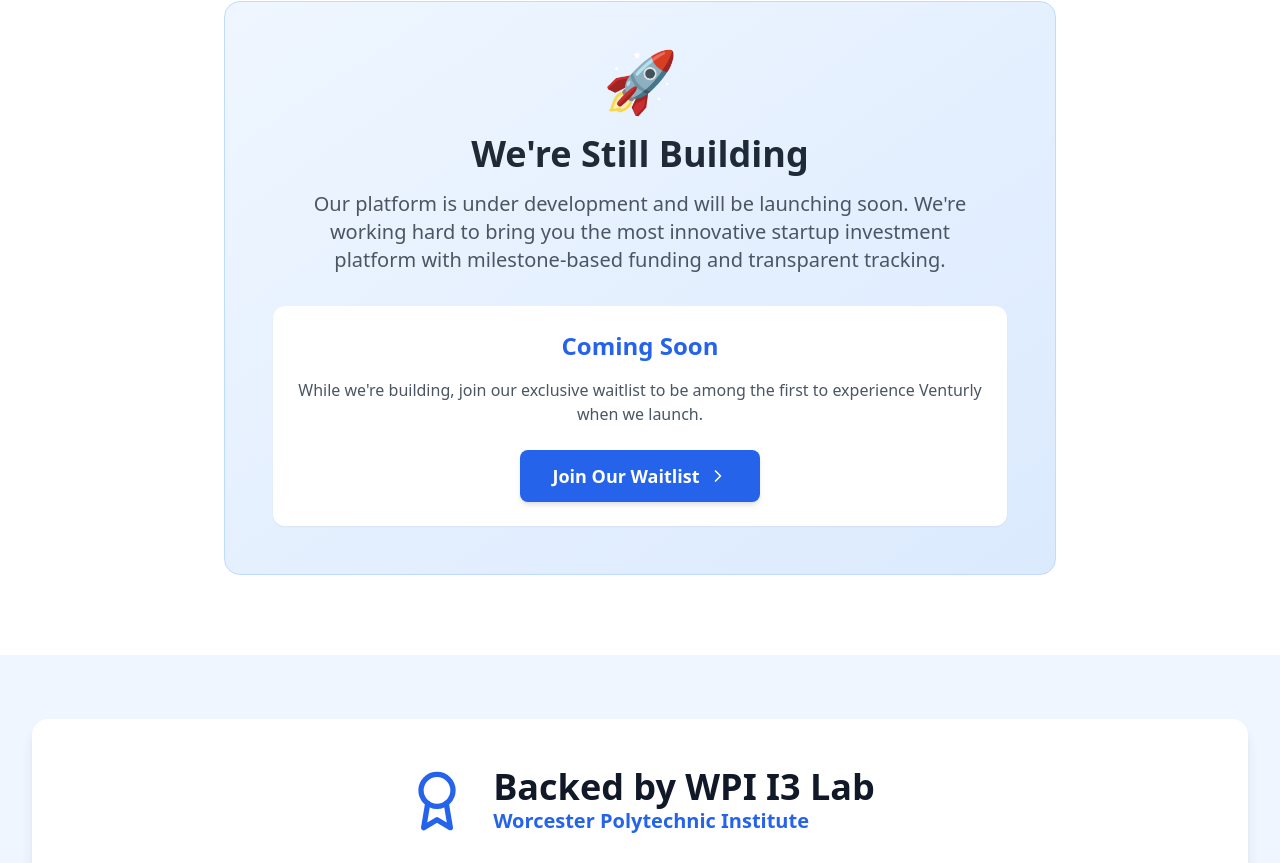
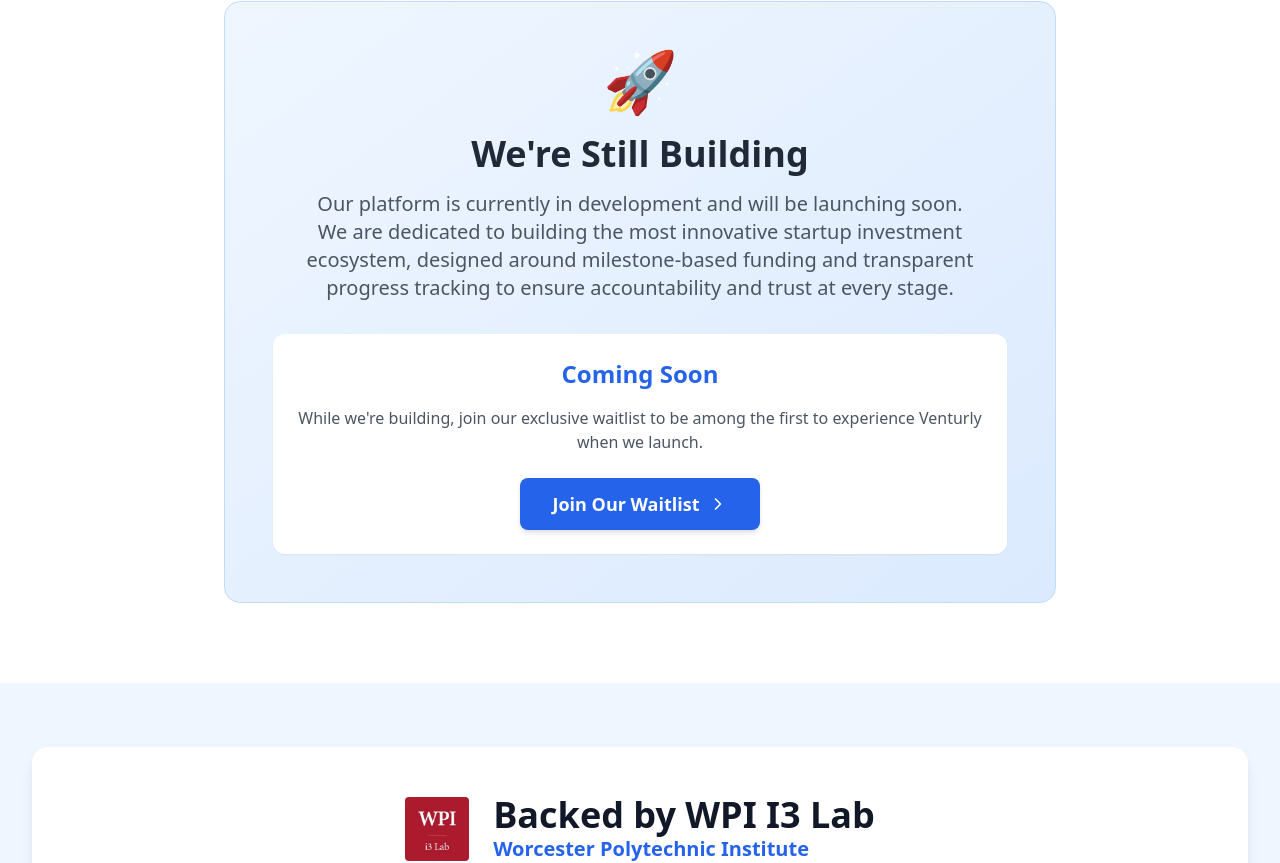
Before and after one commit to Labheshm21/venturly_final, a React (Vite) app: page / in a window 1280 px wide. Shown: the part 2215-3078 px from the top of the page. Built offline with nearby package versions, Linux system fonts and the light colour scheme.

Commit message:
new changes updated

```diff
--- a/index.html
+++ b/index.html
@@ -9,7 +9,7 @@
       href="/public/assets/logo.png"
     />
     <meta name="viewport" content="width=device-width" initial-scale="1.0" />
-    <title>Investment Platform Frontend</title>
+    <title>Venturly</title>
   </head>
   <body>
     <!-- Optional: visible logo at the top of the page -->
--- a/src/pages/HomePage.tsx
+++ b/src/pages/HomePage.tsx
@@ -257,8 +257,7 @@
             <div className="text-6xl mb-6">🚀</div>
             <h2 className="text-4xl font-bold text-gray-800 mb-4">We're Still Building</h2>
             <p className="text-xl text-gray-600 mb-8 max-w-2xl mx-auto">
-              Our platform is under development and will be launching soon. We're working hard to bring you
-              the most innovative startup investment platform with milestone-based funding and transparent tracking.
+              Our platform is currently in development and will be launching soon. We are dedicated to building the most innovative startup investment ecosystem, designed around milestone-based funding and transparent progress tracking to ensure accountability and trust at every stage.
             </p>
             <div className="bg-white rounded-xl p-6 shadow-sm">
               <h3 className="text-2xl font-bold text-blue-600 mb-4">Coming Soon</h3>
@@ -283,7 +282,7 @@
         <div className="max-w-7xl mx-auto px-4 sm:px-6 lg:px-8 text-center">
           <div className="bg-white rounded-2xl p-12 shadow-lg">
             <div className="flex items-center justify-center mb-6">
-              <Award className="h-16 w-16 text-blue-600 mr-6" />
+              <img src="/assets/wpi_i3_lab_logo.jpg" alt="WPI I3 Lab Logo" className="h-16 w-16 object-contain mr-6 rounded" />
               <div className="text-left">
                 <h2 className="text-4xl font-bold text-gray-900">Backed by WPI I3 Lab</h2>
                 <p className="text-xl text-blue-600 font-semibold">Worcester Polytechnic Institute</p>
```
Also changed, not shown: public/assets/wpi_i3_lab_logo.jpg (added).
